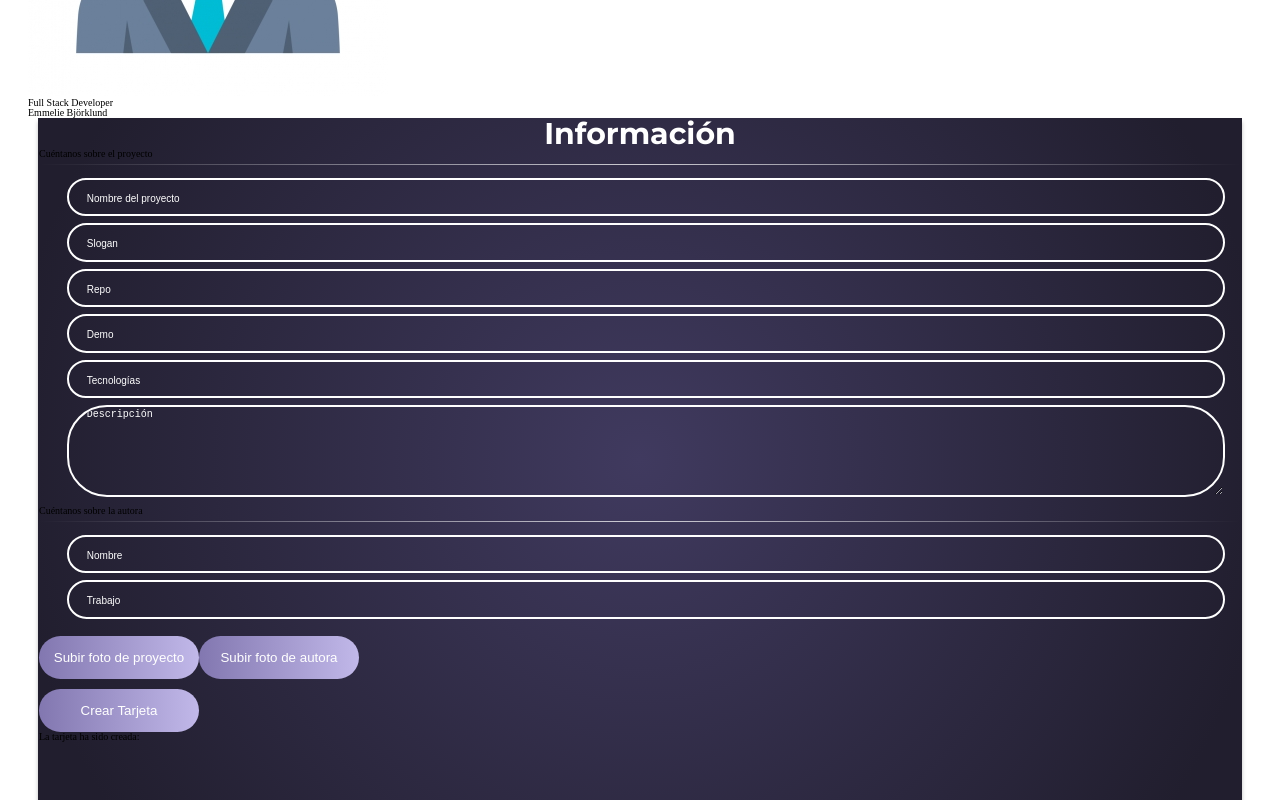
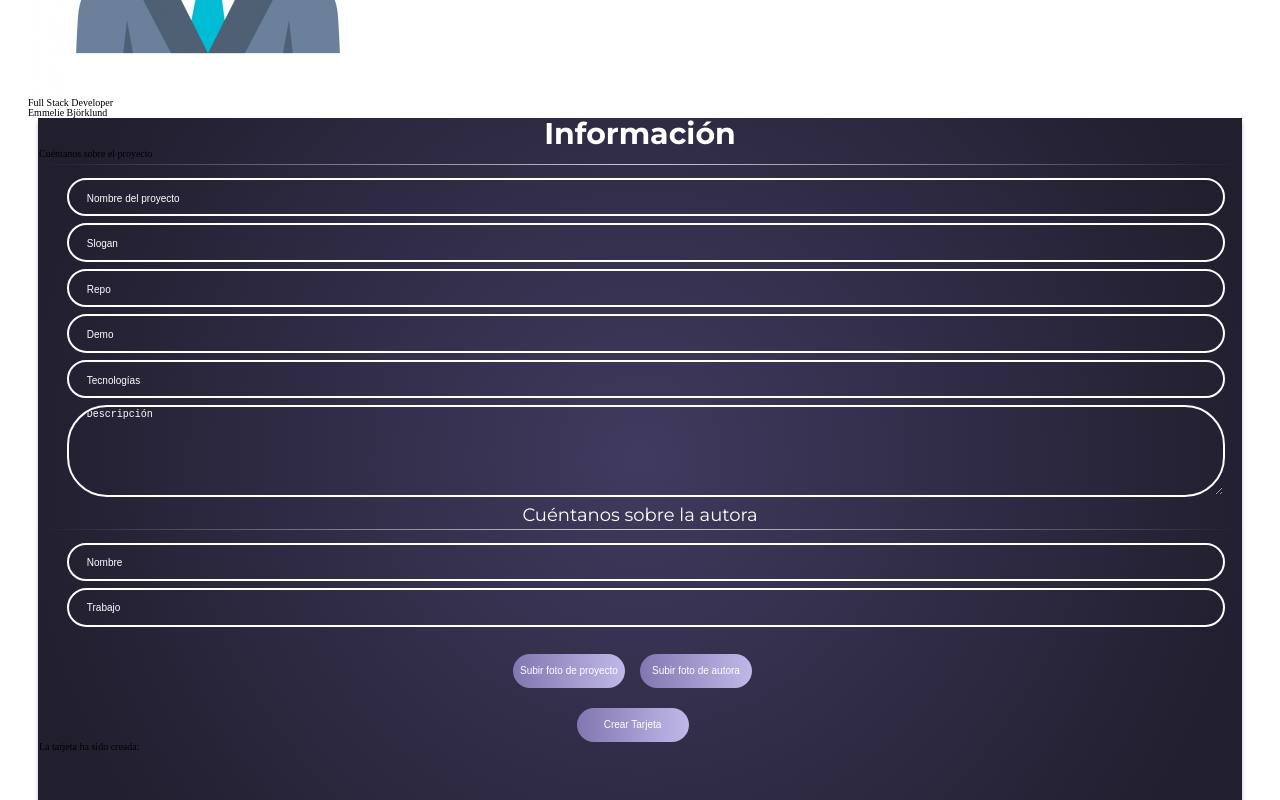
Before and after one commit to maragil/personal-projects-display, a React (Create React App) app: page / in a window 1280 px wide. Shown: the part 743-1543 px from the top of the page. Built offline with nearby package versions, Linux system fonts and the light colour scheme.

Commit message:
Add minor changes

```diff
--- a/src/components/App.js
+++ b/src/components/App.js
@@ -139,7 +139,7 @@ function App() {
           </fieldset>
 
           <section className='ask-info'>
-            <p className='subtitle'>Cuéntanos sobre la autora</p>
+            <p className='ask-info__subtitle'>Cuéntanos sobre la autora</p>
             <hr className='line' />
           </section>
 
--- a/src/styles/layout/_main.scss
+++ b/src/styles/layout/_main.scss
@@ -41,10 +41,18 @@
     background-color: transparent;
   }
 }
-
+.ask-info{
+    &__subtitle{
+        font-family: $font-montserrat;
+        font-size: 18px;
+        color: $white;
+        text-align: center;
+    }
+}
 .autor {
   margin: 13px 24px 0 28px;
   &__input {
+    font-size: 1rem;
     width: 100%;
     border-radius: 40px;
     border: solid 2px white;
@@ -61,14 +69,17 @@
 }
 
 .buttons-img {
+    display: flex;
+    justify-content: center;
   &__btn {
-    width: 160px;
-    margin-top: 10px;
+    font-size: 1rem;
+    width: 112px;
+    margin-top: 20px;
+    margin-right: 15px;
     color: white;
     text-align: center;
     border: none;
-
-    height: 43px;
+    height: 34px;
     background: linear-gradient(90deg, #8176af -1.57%, #c0b7e8 98.43%);
     border-radius: 40px;
   }
```
